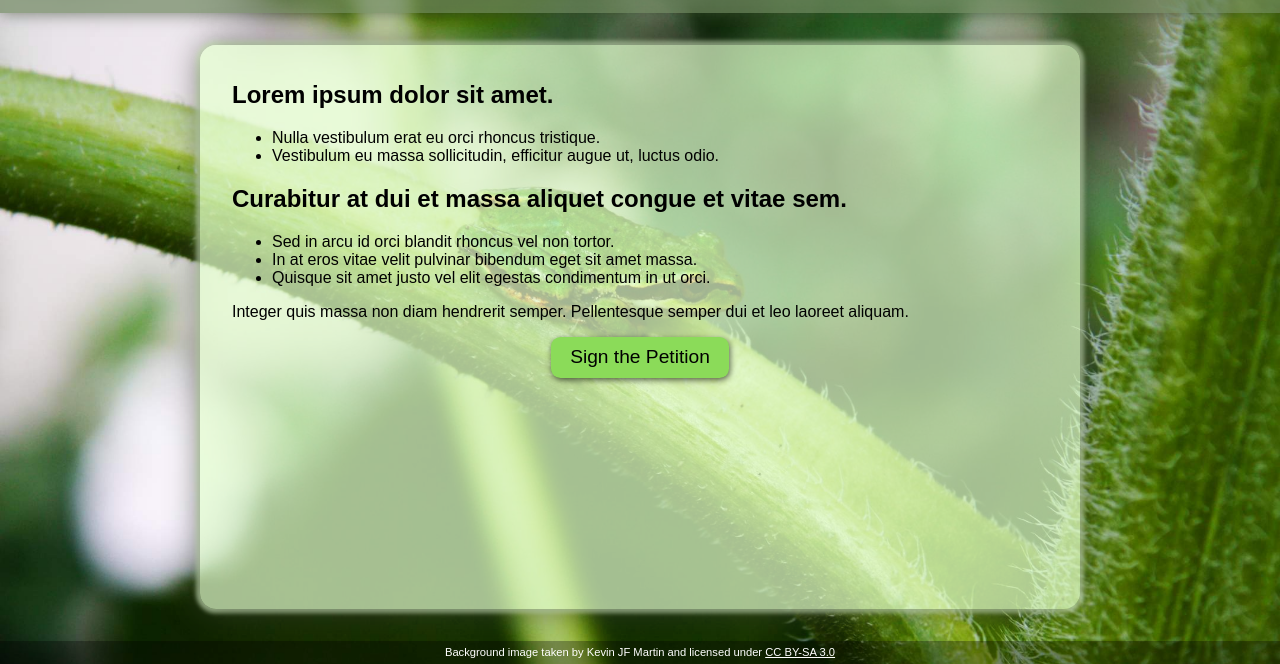
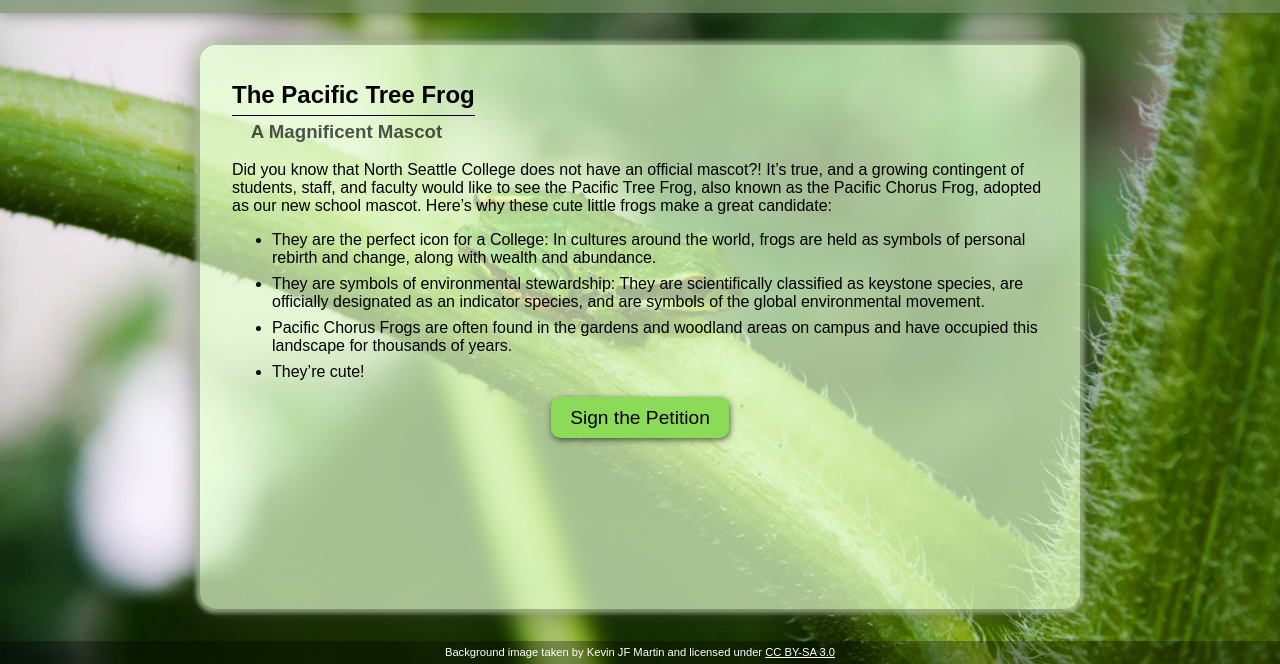
Before and after one commit to joshua-sterner/save-the-tree-frogs, a plain HTML site: page _site/index.html in a window 1280 px wide. Shown: the part 136-800 px from the top of the page. Drawn offline with Linux system fonts and the light colour scheme.

Commit message:
Replaced placholder text on about page with text from our student bulletin annoucement. Also added a title and subtitle to the body of the page.

```diff
--- a/_site/index.html
+++ b/_site/index.html
@@ -35,21 +35,20 @@
         </header>
         <div id="content">
             <section>
-                <h2 id="lorem-ipsum-dolor-sit-amet">Lorem ipsum dolor sit amet.</h2>
+                <h1 style="margin-bottom: 0.0em; padding-bottom:0.25em; border-bottom: 1px solid black">The Pacific Tree Frog</h1>
+
+<h3 style="color:#000A; text-indent: 1em; margin-top: 0.25em;">A Magnificent Mascot</h3>
+
+<p>Did you know that North Seattle College does not have an official mascot?!
+It’s true, and a growing contingent of students, staff, and faculty would like to see the Pacific Tree Frog, also known as the Pacific Chorus Frog, adopted as our new school mascot.
+Here’s why these cute little frogs make a great candidate:</p>
 
 <ul>
-  <li>Nulla vestibulum erat eu orci rhoncus tristique.</li>
-  <li>Vestibulum eu massa sollicitudin, efficitur augue ut, luctus odio.</li>
+  <li>They are the perfect icon for a College:  In cultures around the world, frogs are held as symbols of personal rebirth and change, along with wealth and abundance.</li>
+  <li>They are symbols of environmental stewardship: They are scientifically classified as keystone species, are officially designated as an indicator species, and are symbols of the global environmental movement.</li>
+  <li>Pacific Chorus Frogs are often found in the gardens and woodland areas on campus and have occupied this landscape for thousands of years.</li>
+  <li>They’re cute!</li>
 </ul>
-
-<h2 id="curabitur-at-dui-et-massa-aliquet-congue-et-vitae-sem">Curabitur at dui et massa aliquet congue et vitae sem.</h2>
-<ul>
-  <li>Sed in arcu id orci blandit rhoncus vel non tortor.</li>
-  <li>In at eros vitae velit pulvinar bibendum eget sit amet massa.</li>
-  <li>Quisque sit amet justo vel elit egestas condimentum in ut orci.</li>
-</ul>
-
-<p>Integer quis massa non diam hendrerit semper. Pellentesque semper dui et leo laoreet aliquam.</p>
 
 <p><a class="button" href="https://forms.gle/c2JPmDdbjSXnLsQ96">Sign the Petition</a></p>
 
--- a/_site/styles.css
+++ b/_site/styles.css
@@ -111,8 +111,16 @@ section {
     margin-top: -1em;
 }
 
+section h1 {
+    display: inline-block;
+}
+
 section h3 {
     text-indent: 2em;
+}
+
+section ul li {
+    margin: 0.5em 0em;
 }
 
 .button {
--- a/styles.css
+++ b/styles.css
@@ -111,8 +111,16 @@ section {
     margin-top: -1em;
 }
 
+section h1 {
+    display: inline-block;
+}
+
 section h3 {
     text-indent: 2em;
+}
+
+section ul li {
+    margin: 0.5em 0em;
 }
 
 .button {
```
Also changed, not shown: 1 other file.
